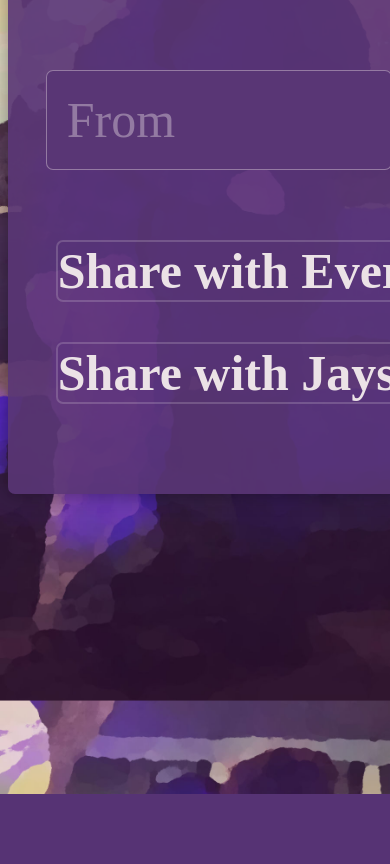
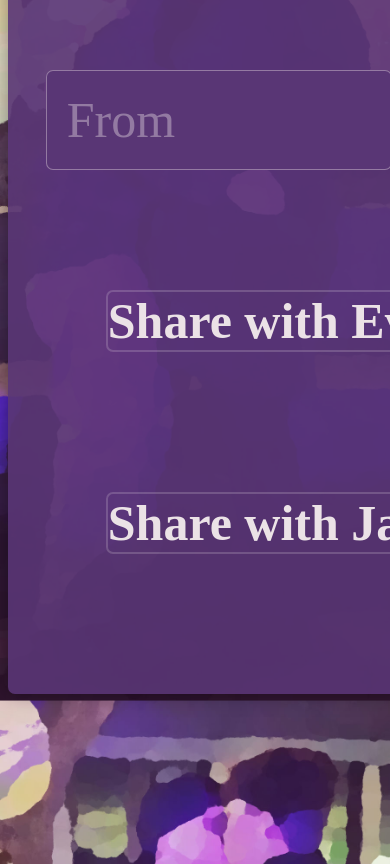
Before and after one commit to bryanchambers/gordonwedding, a Flask app: page /share in a window 390 px wide; the page is wider, and only the part inside the window is pictured. Shown: the part 2010-2874 px from the top of that part. Before the commit the page ends 2804 px from the top of that part, so only its background shows below. Run offline with Flask 2, Linux system fonts and the light colour scheme; some web fonts are replaced.

Commit message:
Button styling

```diff
--- a/static/styles.css
+++ b/static/styles.css
@@ -237,7 +237,7 @@ input {
     cursor:           pointer;
 }
 
-.button {
+.button, .form-button-wrapper {
     padding: 10px !important;
 }
 
@@ -418,7 +418,7 @@ input {
         border-radius:    7px;
     }
 
-    .button {
+    .button, .form-button-wrapper {
         padding: 50px !important;
     }
 
--- a/templates/share.html
+++ b/templates/share.html
@@ -13,8 +13,8 @@
                 <div><input type='text' class='input' name='from' placeholder='From' autocomplete='off'></div>
 
                 <div class='center'>
-                    <input type='submit' class='form-button' name='submit' value='Share with Everyone'>
-                    <input type='submit' class='form-button' name='submit' value='Share with Jaysin and Ashley'>
+                    <div class='form-button-wrapper'><input type='submit' class='form-button' name='submit' value='Share with Everyone'></div>
+                    <div class='form-button-wrapper'><input type='submit' class='form-button' name='submit' value='Share with Jaysin and Ashley'></div>
                 </div>
             </form>
         </div>
```
